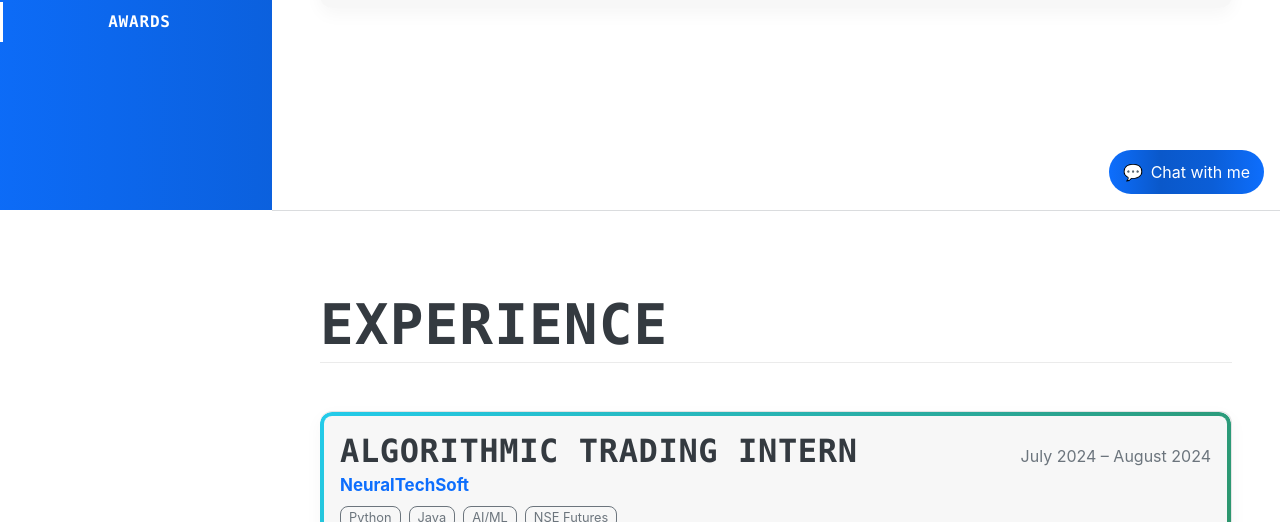
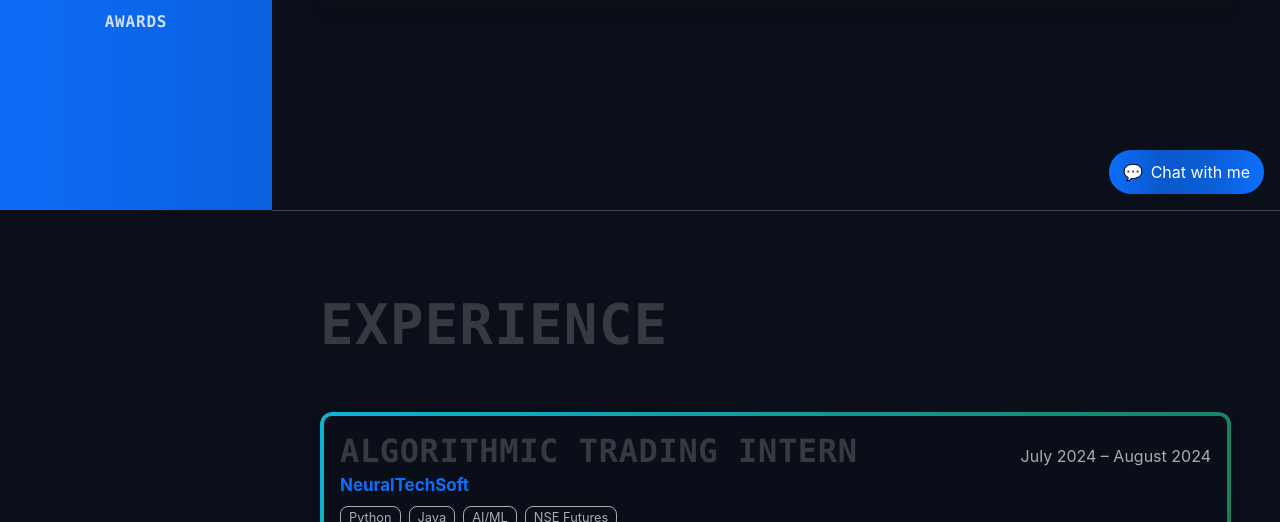
Before and after one commit to KshitijKaria/kshitijkaria.github.io, a website: page index.html in a window 1280 px wide. Shown: the part 590-1112 px from the top of the page. Drawn offline with nearby package versions, Linux system fonts and the light colour scheme; no server answers; a web font is replaced by a local one.

Commit message:
Update index.html

```diff
--- a/index.html
+++ b/index.html
@@ -104,6 +104,14 @@
         #sideNav .nav-link.active { border-left:3px solid #fff; padding-left:.75rem; opacity:1 }
         #sideNav .nav-link { opacity:.8; transition: opacity .15s ease }
         #sideNav .nav-link:hover { opacity:1 }
+        /* Keep nav link text white on hover */
+        #sideNav .nav-link:hover .text-content,
+        #sideNav .nav-link:focus .text-content {
+          color: #fff !important;
+        }
+        /* Ensure hash navigation lands below fixed sidenav & smooth scroll */
+        .resume-section { scroll-margin-top: 110px; }
+        html { scroll-behavior: smooth; }
         /* ---- Rounded corners for static images (match video iframes) ---- */
         .interests-images img{border-radius:.75rem}
         .carousel .ratio{border-radius:.75rem; overflow:hidden}
@@ -221,9 +229,20 @@
           .edu-header { align-items: flex-start; }
           .edu-header .edu-meta { margin-left: 0; flex: 0 0 100%; display: block; width: 100%; text-align: left; }
         }
+        /* ===== Force Dark Mode (default) + variable overrides ===== */
+        html.force-dark {
+          /* Core surface & text */
+          --bs-body-bg: #0b0f19;
+          --bs-body-color: #e6e9f0;
+          --bs-secondary-color: rgba(255,255,255,.65);
+          --bs-border-color: rgba(255,255,255,.12);
+        }
+
+        /* Apply variables to body for immediate effect */
+        body { background-color: var(--bs-body-bg); color: var(--bs-body-color); }
         </style>
     </head>
-    <body id="page-top">
+    <body id="page-top" tabindex="0">
         <!-- Navigation-->
         <nav class="navbar navbar-expand-lg navbar-dark bg-primary fixed-top" id="sideNav">
             <a class="navbar-brand js-scroll-trigger" href="#page-top">
@@ -811,5 +830,49 @@
           <span aria-hidden="true">💬</span>
           <span class="d-none d-sm-inline">Chat with me</span>
         </button>
+        <script>
+          // Robust active-state highlighting using IntersectionObserver
+          document.addEventListener('DOMContentLoaded', function () {
+            const links = Array.from(document.querySelectorAll('#sideNav .nav-link'));
+            const setActive = (id) => {
+              links.forEach(a => a.classList.toggle('active', a.getAttribute('href') === '#' + id));
+            };
+
+            // Immediate highlight on click to avoid flicker
+            links.forEach(a => a.addEventListener('click', () => setActive(a.getAttribute('href').slice(1))));
+
+            // Highlight the section centered in the viewport
+            const observer = new IntersectionObserver((entries) => {
+              entries.forEach(entry => { if (entry.isIntersecting) setActive(entry.target.id); });
+            }, { root: null, rootMargin: '-35% 0px -60% 0px', threshold: 0 });
+
+            document.querySelectorAll('section.resume-section').forEach(sec => observer.observe(sec));
+
+            // Set initial active based on hash or first section
+            const init = location.hash ? location.hash.slice(1) : (document.querySelector('section.resume-section')?.id || 'about');
+            setActive(init);
+          });
+        </script>
+        <script>
+          // Default to Dark Mode (with persistence & toggle sync)
+          (function(){
+            const STORAGE_KEY = 'theme';
+            const saved = localStorage.getItem(STORAGE_KEY);
+            const defaultDark = true; // make dark the default
+            const isDark = saved ? (saved === 'dark') : defaultDark;
+
+            document.documentElement.classList.toggle('force-dark', isDark);
+
+            const toggle = document.getElementById('darkModeToggle');
+            if (toggle) {
+              toggle.checked = isDark;
+              toggle.addEventListener('change', function(){
+                const on = this.checked;
+                document.documentElement.classList.toggle('force-dark', on);
+                localStorage.setItem(STORAGE_KEY, on ? 'dark' : 'light');
+              });
+            }
+          })();
+        </script>
     </body>
 </html>
```
